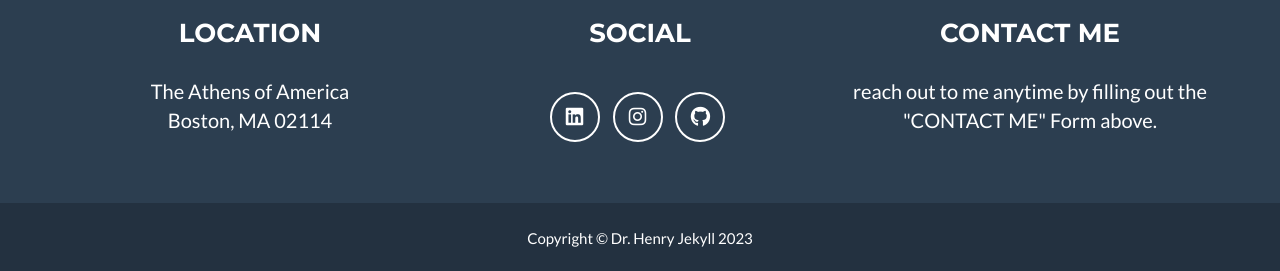
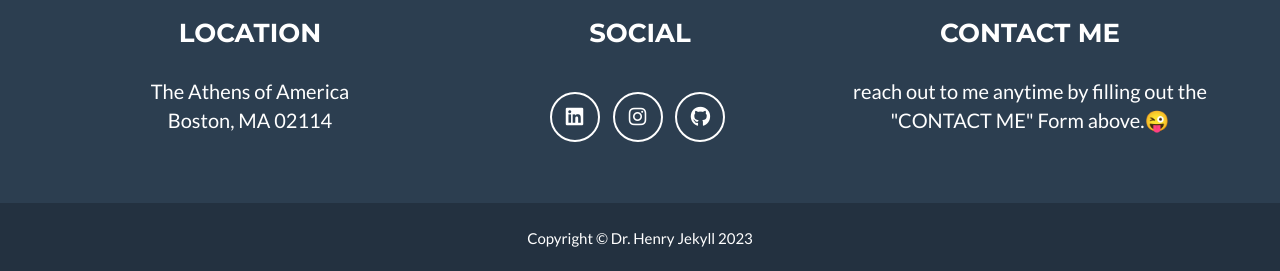
Before and after one commit to jiayuezhang84/jiayuezhang84.github.io, a Jekyll site: the page built from _posts/2014-07-18-project-1.markdown, in a window 1280 px wide and 900 px high, scrolled down 1961 px. Shown: the part 626-897 px from the top of the window. Built offline with Jekyll 4.4.1, drawn with Linux system fonts in a browser that asks for light colours.

```diff
--- a/_config.yml
+++ b/_config.yml
@@ -52,7 +52,7 @@ address:
   - line: Boston, MA 02114
 
 # Credits content
-credits: reach out to me anytime by filling out the "CONTACT ME" Form above.
+credits: reach out to me anytime by filling out the "CONTACT ME" Form above.😜
 
 # Build settings
 markdown: kramdown
```
